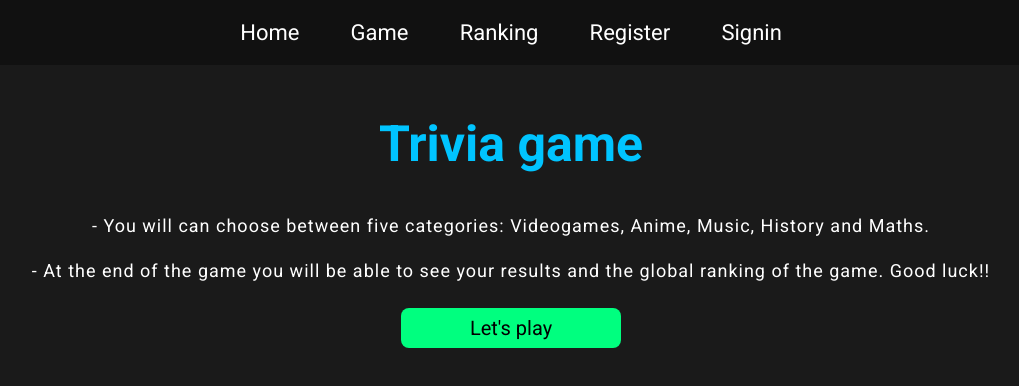
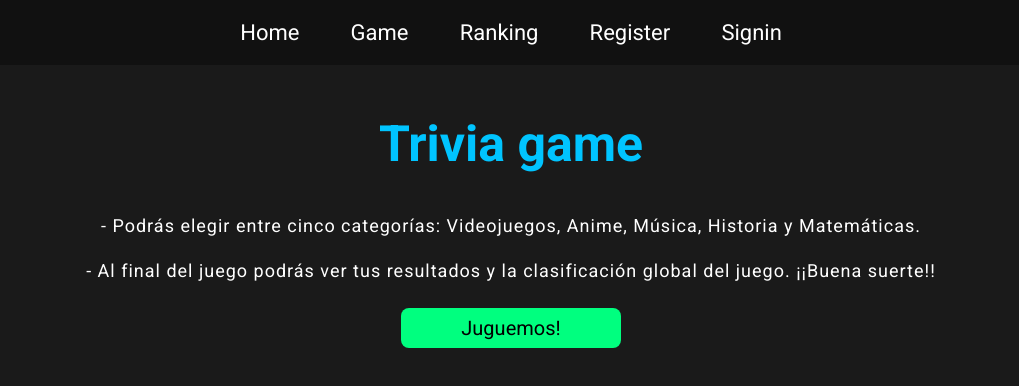
Before and after one commit to N-Ignacio-Bouffanais/trivia-vue-ts, a Vue app: page / in a window 1280 px wide. Shown: the top 386 px of the page, without its empty margins (129-1148 px from the left). Built offline with nearby package versions, Linux system fonts and the light colour scheme; no server answers.

Commit message:
cambio de idioma a espanol

```diff
--- a/src/views/GameView.vue
+++ b/src/views/GameView.vue
@@ -40,13 +40,13 @@ const Alternative = defineAsyncComponent(() => import("../components/Alternative
   <div class="game-container">
     <div v-show="unref(selected) === true" class="question container">
       <div class="list-title">
-        <p>Question number: {{ counterStore.counter }}</p>
+        <p>Pregunta N°: {{ counterStore.counter }}</p>
         <button class="btn largue" @click="
           () => {
             hidequestion(), counterStore.reset();
           }
         ">
-          Back
+          Regresar
         </button>
       </div>
       <Suspense>
@@ -65,23 +65,23 @@ const Alternative = defineAsyncComponent(() => import("../components/Alternative
       <Timer :init="unref(init)" v-if="unref(selected) === true" />
     </Suspense>
     <div class="title" v-if="unref(category_sel) === true">
-      <h1>Select a category</h1>
+      <h1>Selecciona una categoria</h1>
     </div>
     <div v-if="unref(category_sel) === true" class="category container">
       <button @click="() => { showquestion(); Anime(); }" class="btn anime">
         ANIME
       </button>
       <button @click="() => { showquestion(); History(); }" class="btn history">
-        HISTORY
+        HISTORIA
       </button>
       <button @click="() => { showquestion(); Music(); }" class="btn music">
-        MUSIC
+        MUSICA
       </button>
       <button @click="() => { showquestion(); Games(); }" class="btn videogames">
         VIDEOGAMES
       </button>
       <button @click="() => { showquestion(); Maths(); }" class="btn math">
-        MATH
+        MATEMÁTICAS
       </button>
     </div>
   </div>
--- a/src/views/HomeView.vue
+++ b/src/views/HomeView.vue
@@ -8,9 +8,9 @@ const Play = () => {
 <template>
     <div class="home-container">
         <h1>Trivia game</h1>
-        <p>- You will can choose between five categories: Videogames, Anime, Music, History and Maths.</p>
-        <p>- At the end of the game you will be able to see your results and the global ranking of the game. Good luck!!</p>
-        <button @click="Play()">Let's play</button>
+        <p>- Podrás elegir entre cinco categorías: Videojuegos, Anime, Música, Historia y Matemáticas.</p>
+        <p>- Al final del juego podrás ver tus resultados y la clasificación global del juego. ¡¡Buena suerte!!</p>
+        <button @click="Play()">Juguemos!</button>
     </div>
 </template>
 <style lang="scss">
--- a/src/views/Register.vue
+++ b/src/views/Register.vue
@@ -33,7 +33,7 @@ const signInWithGoogle = () => {
 </script>
 <template>
     <div class="register">
-        <h1>Create an Account</h1>
+        <h1>Crear una cuenta</h1>
         <p><input type="text" placeholder="Email" v-model="email"></p>
         <p><input type="password" placeholder="Password" v-model="password"></p>
         <p><button style="background-color: #009688;" @click="register">Submit</button></p>
--- a/src/views/SignIn.vue
+++ b/src/views/SignIn.vue
@@ -49,12 +49,12 @@ const signInWithGoogle = () => {
 </script>
 <template>
     <div class="register">
-        <h1>Sign In to an Account</h1>
+        <h1>Ingresar con una cuenta</h1>
         <p><input type="text" placeholder="Email" v-model="email"></p>
         <p><input type="password" placeholder="Password" v-model="password"></p>
         <p v-if="errMsg">{{ errMsg }}</p>
-        <p><button style="background-color: #009688;" @click="register">Submit</button></p>
-        <p><button style="background-color: #2196f3;" @click="signInWithGoogle">Sign In With Google</button></p>
+        <p><button style="background-color: #009688;" @click="register">Enviar</button></p>
+        <p><button style="background-color: #2196f3;" @click="signInWithGoogle">Ingresar con Google</button></p>
     </div>
 </template>
 <style lang="scss">
```
